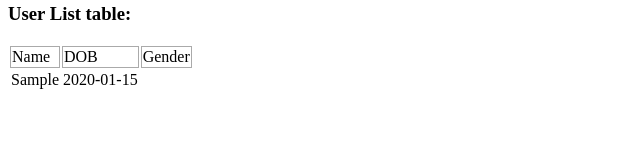
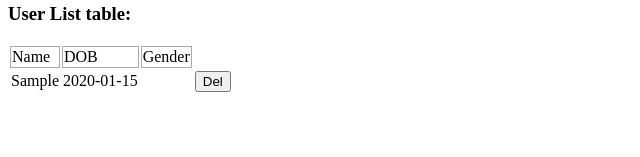
Before and after one commit to chaitalimadde/reactDemo, a React (Create React App) app: page / in a window 1280 px wide. Both pictures are taken after typing "Sample", "2020-01-15" into the empty fields and a click on the button "Ok". Shown: the part 143-300 px from the top of the page, without its empty margins (0-640 px from the left). Built offline with nearby package versions, Linux system fonts and the light colour scheme.

Commit message:
delete button code added

```diff
--- a/src/FormComponent.js
+++ b/src/FormComponent.js
@@ -51,6 +51,12 @@ buttonClicked = (e)=>{
     // });
 }
 
+deleteRecord =(index) =>{
+    this.setState({
+        data:this.state.data.filter(d=>d.name !== index)
+    })
+}
+
 render(){
     return<div>
 <form>
@@ -74,7 +80,7 @@ render(){
 
     {this.state.data?.map(item => {
         return(
-    <tr><td>{item.name}</td><td>{item.dob}</td><td>{item.gender}</td></tr>
+    <tr key={item.name}><td>{item.name}</td><td>{item.dob}</td><td>{item.gender}</td><td><button onClick={()=>this.deleteRecord(item.name)}>Del</button></td></tr>
         )
 })}
     </tbody></table>
```
